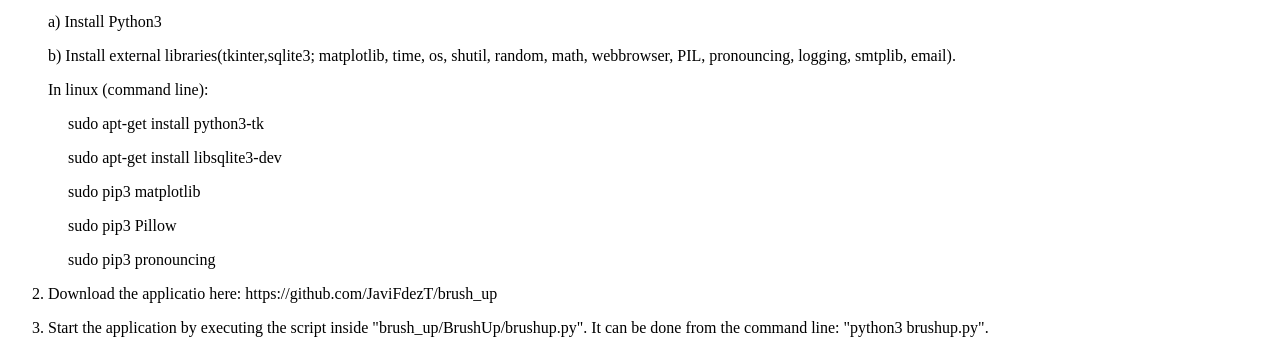
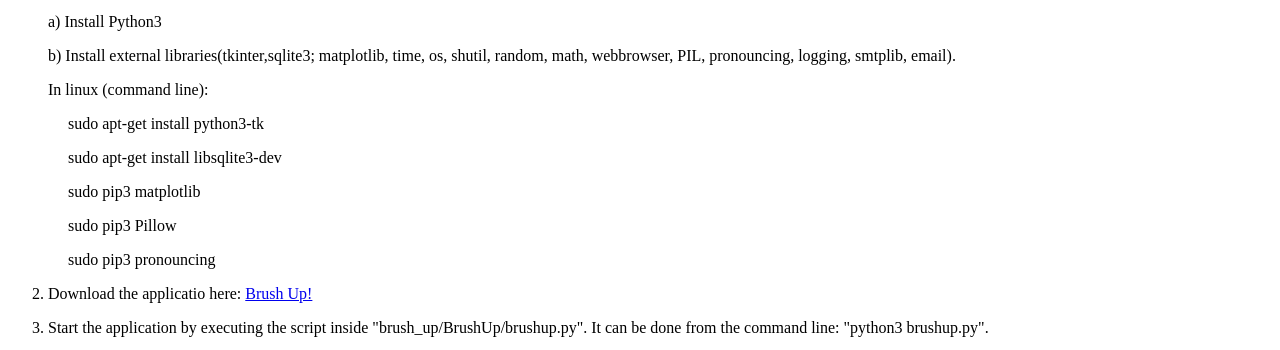
Before and after one commit to JaviFdezT/JaviFdezT.github.io, a plain HTML site: page index.html in a window 1280 px wide. Shown: the part 426-776 px from the top of the page. Drawn offline with Linux system fonts and the light colour scheme.

Commit message:
Adding link to download the app

```diff
--- a/index.html
+++ b/index.html
@@ -54,7 +54,7 @@
 	<p>&nbsp;&nbsp;&nbsp;&nbsp; sudo pip3 pronouncing</p>
 	</li>
         <li>
-	<p>Download the applicatio  here: https://github.com/JaviFdezT/brush_up </p>
+	<p>Download the applicatio  here: <a href="https://github.com/JaviFdezT/brush_up">Brush Up!</a> </p>
 	</li>
 	<li>
 	<p>Start the application by executing the script inside &quot;brush_up/BrushUp/brushup.py&quot;. It can be done from the command line: &quot;python3 brushup.py&quot;.</p>
```
